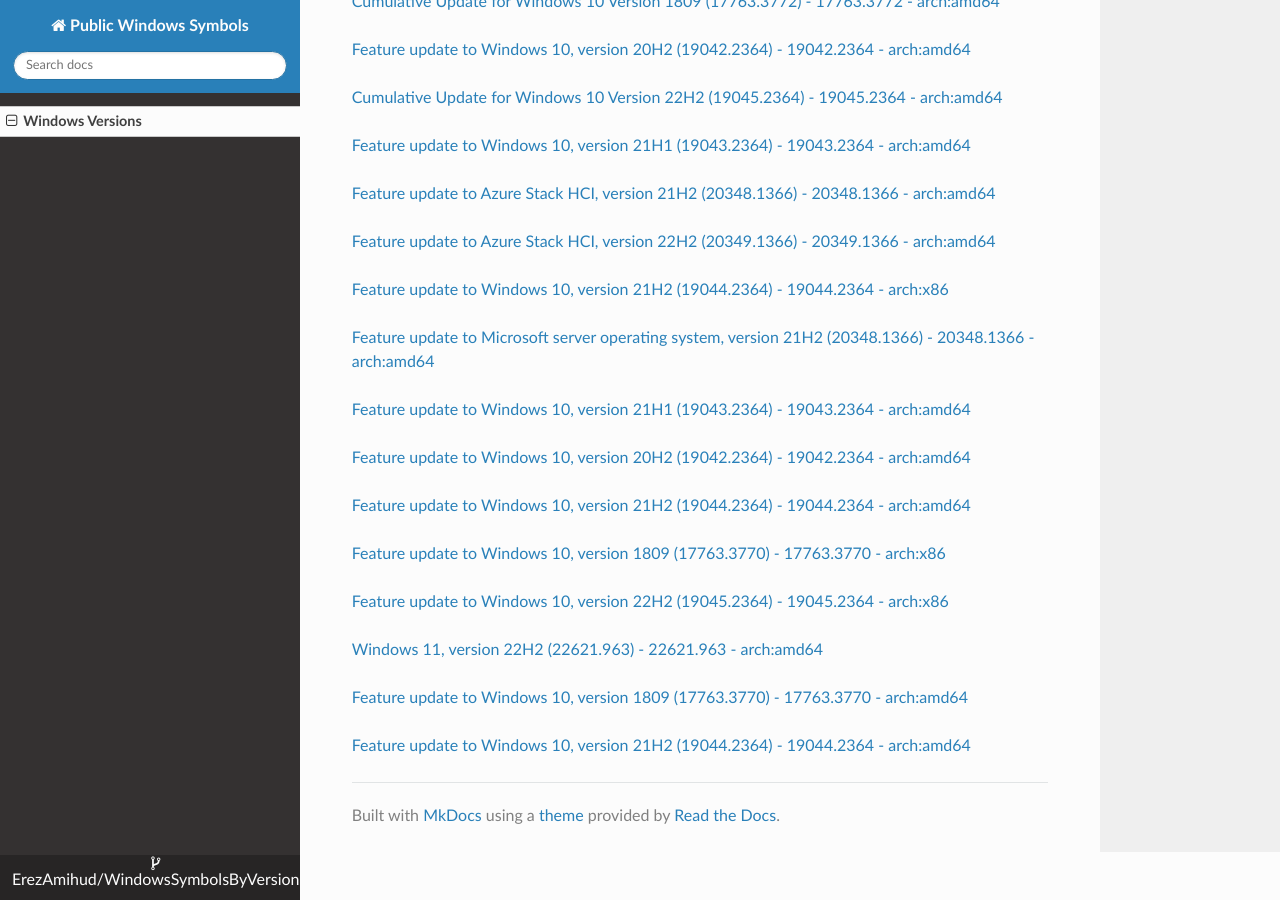
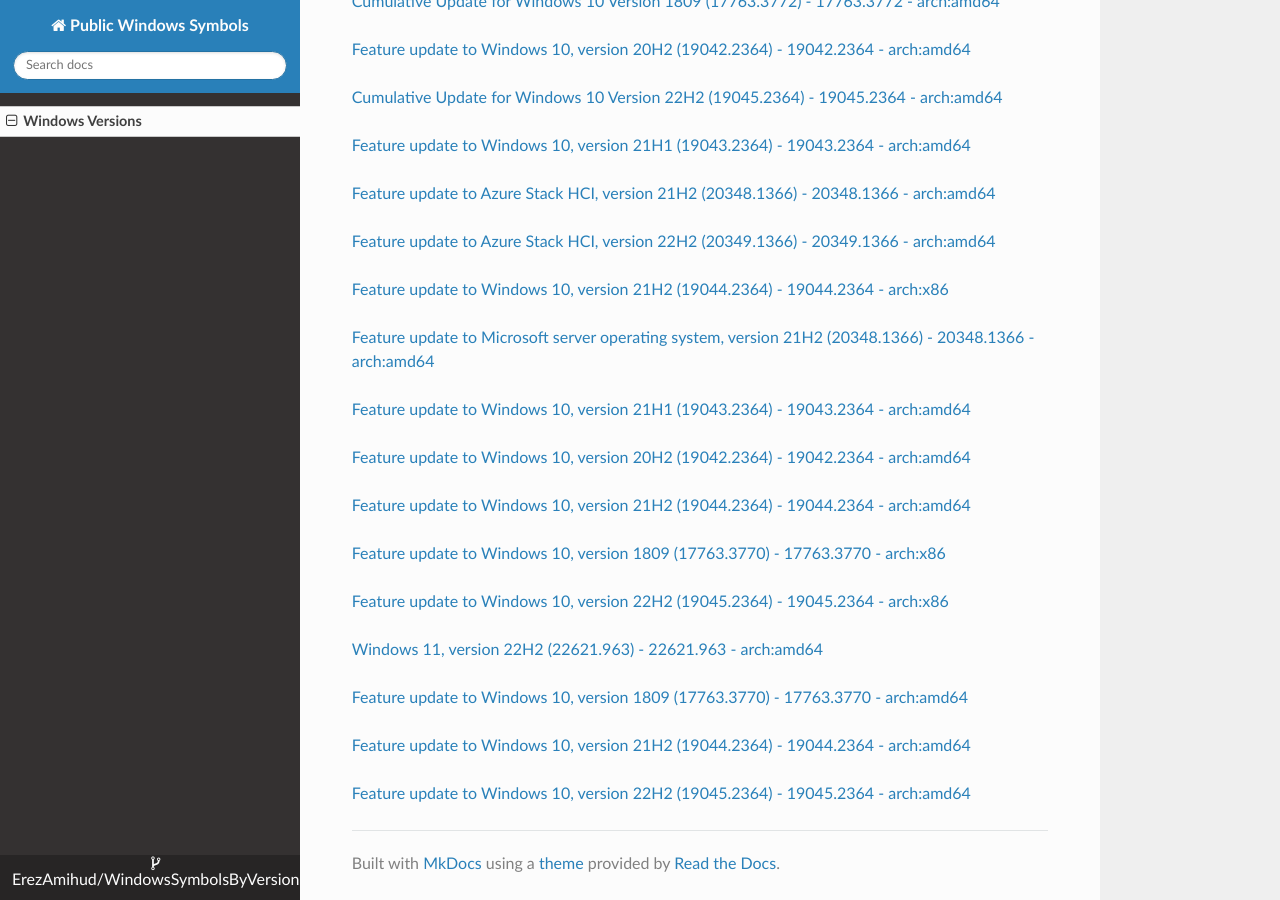
Before and after one commit to ErezAmihud/WindowsSymbolsByVersion, an MkDocs documentation site: the page built from docs/index.md, in a window 1280 px wide and 900 px high, scrolled down 43973 px. Built offline with MkDocs 1.6.1, drawn with Linux system fonts in a browser that asks for light colours; nearby versions of some CDN libraries.

Commit message:
Automated commit, add manifest for e72bc343-e8d4-4856-a154-4dd01ef987ff

```diff
--- a/docs/index.md
+++ b/docs/index.md
@@ -2578,3 +2578,6 @@
 
 
 [Feature update to Windows 10, version 21H2 (19044.2364) - 19044.2364 - arch:amd64](https://github.com/ErezAmihud/WindowsSymbolsByVersion/blob/main/manifests/3674b493-571a-4e96-839e-47eee110179c.manifest)
+
+
+[Feature update to Windows 10, version 22H2 (19045.2364) - 19045.2364 - arch:amd64](https://github.com/ErezAmihud/WindowsSymbolsByVersion/blob/main/manifests/e72bc343-e8d4-4856-a154-4dd01ef987ff.manifest)
```
Also changed, not shown: process_builds.json (+1 -1 lines), 1 other file.
